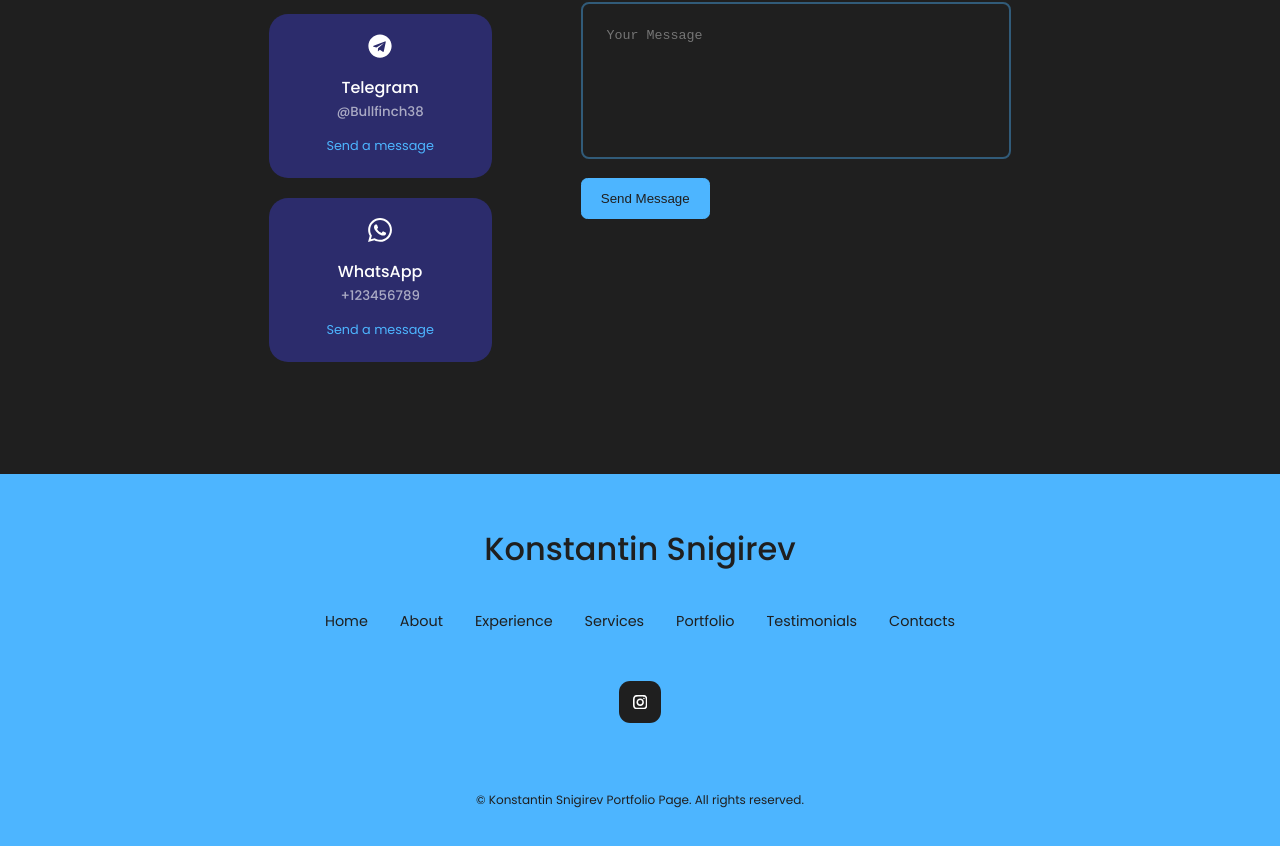
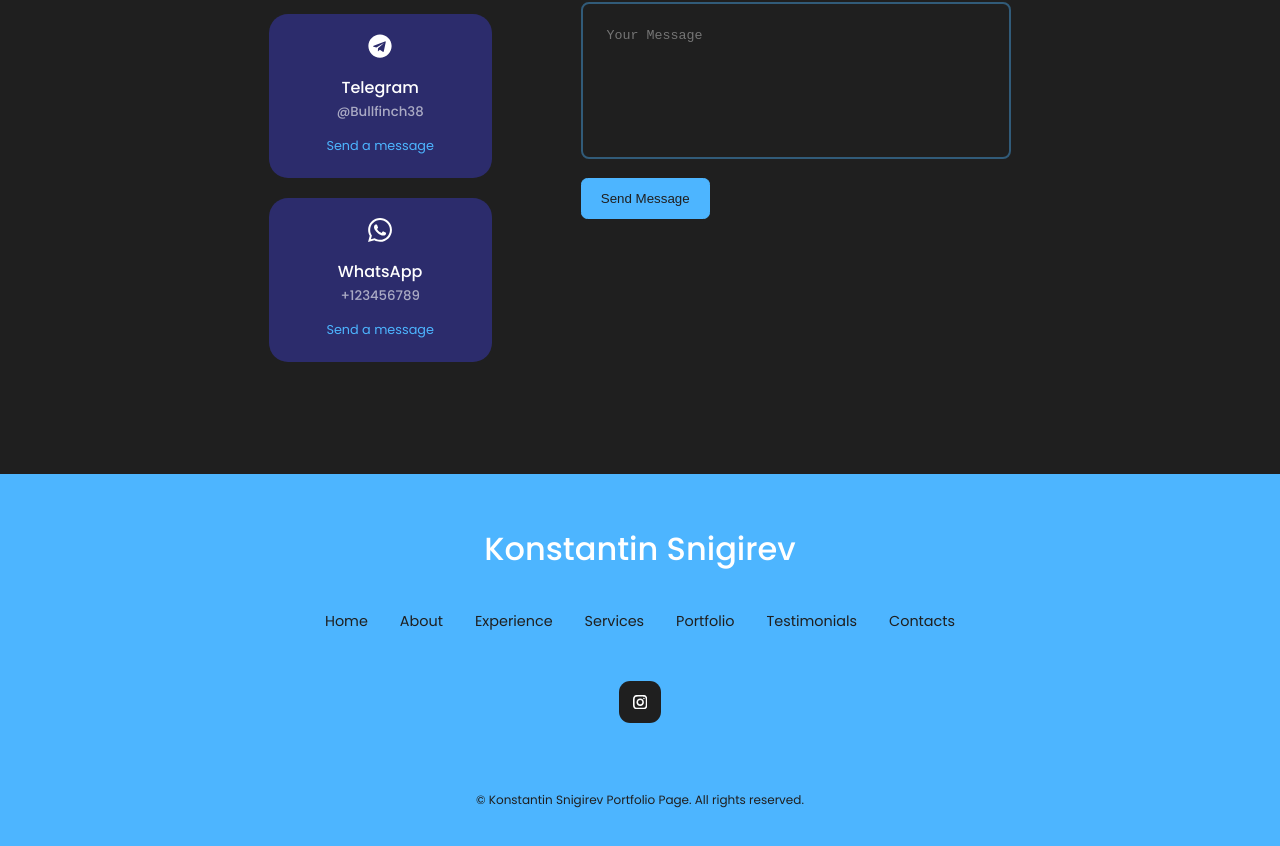
Before and after one commit to Bullfinch38/Portfolio_Project, a React (Create React App) app: page / in a window 1280 px wide. Shown: the part 4861-5707 px from the top of the page. Built offline with nearby package versions, Linux system fonts and the light colour scheme.

Commit message:
Sixth commit

```diff
--- a/src/components/footer/Footer.jsx
+++ b/src/components/footer/Footer.jsx
@@ -5,9 +5,9 @@ import { GrInstagram } from "react-icons/gr";
 const Footer = () => {
   return (
     <footer>
-      <a className="footer__logo">
+      <p className="footer__logo">
         Konstantin Snigirev
-      </a>
+      </p>
       <ul className="permalinks">
         <li>
           <a href="https://wondrous-taffy-9f4c7d.netlify.app/">Home</a>
--- a/src/components/nav/Nav.jsx
+++ b/src/components/nav/Nav.jsx
@@ -10,7 +10,7 @@ import { BiMessageAltEdit } from "react-icons/bi";
 import { useState } from "react";
 
 const Nav = () => {
-  const [activeNav, setActiveNav] = useState("#");
+  const [activeNav, setActiveNav] = useState("#home");
   const [clickedNav, setClickedNav] = useState("");
 
   useEffect(() => {
```
